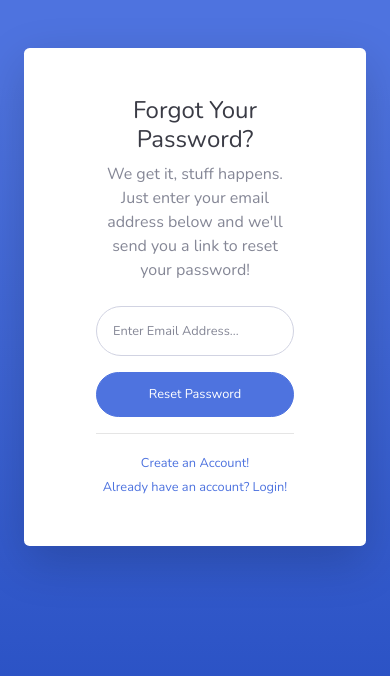
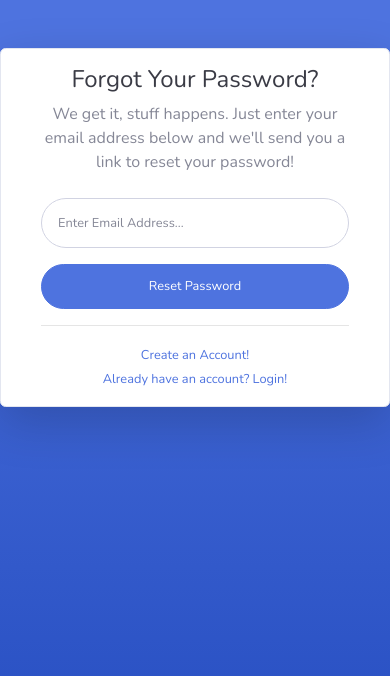
Before and after one commit to ElaKaptsilava/plannerFamilyBudget, a Django app: page /auth/password-reset/ in a window 390 px wide. Shown: the top 676 px of the page. Run offline with Django 5.2, Linux system fonts and the light colour scheme; some libraries are stand-ins or nearby versions.

Commit message:
feat(account): reset password

```diff
--- a/core/templates/accounts/base-auth.html
+++ b/core/templates/accounts/base-auth.html
@@ -25,36 +25,23 @@
 
 <body class="bg-gradient-primary">
 
-<div class="container">
+<!-- Outer Row -->
+<div class="row justify-content-md-center">
 
-    <!-- Outer Row -->
-    <div class="row justify-content-center">
+    <div class="col-xl-7 col-lg-7 col-md-7">
 
-        <div class="col-xl-10 col-lg-12 col-md-9">
-
-            <div class="card o-hidden border-0 shadow-lg my-5">
-                <div class="card-body p-0">
-                    <!-- Nested Row within Card Body -->
-                    <div class="row">
-                        <div class="col-lg-6 d-none d-lg-block bg-password-image"></div>
-                            <div class="col-lg-6">
-                                <div class="p-5">
-                                    <div class="container">
-                                        {% block content %}
-                                        {% endblock %}
-                                    </div>
-                                </div>
-                            </div>
-                        </div>
-                    </div>
+        <div class="card o-hidden shadow-lg my-5">
+            <div class="p-3 d-flex justify-content-center align-items-center">
+                <div class="container">
+                    {% block content %}
+                    {% endblock %}
                 </div>
             </div>
-
         </div>
-
     </div>
 
 </div>
+</body>
 
 <!-- Bootstrap core JavaScript-->
 <script src="{% static 'vendor/jquery/jquery.min.js' %}"></script>
```
Also changed, not shown: core/templates/accounts/login.html (+7 -7 lines), core/static/css/sb-admin-2.css.
